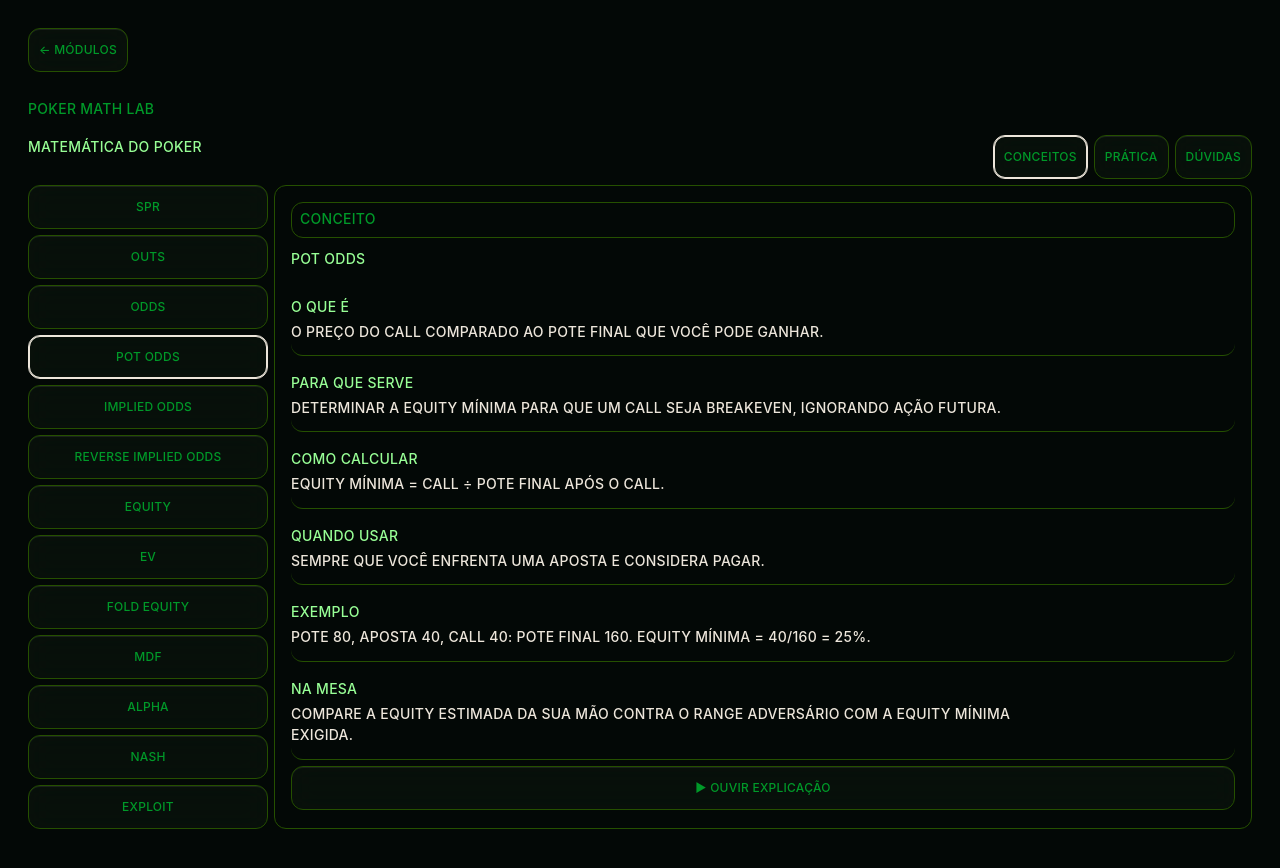
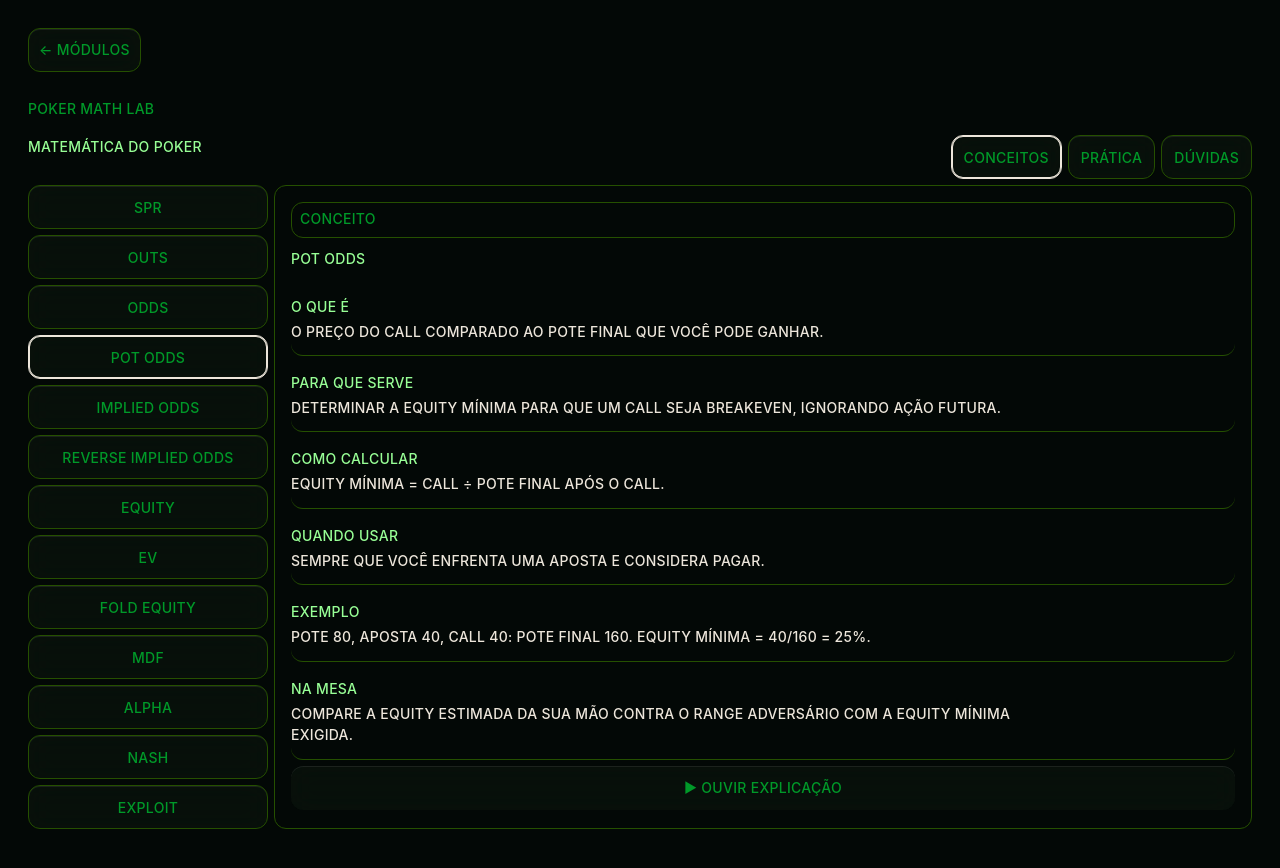
Before and after one commit to SkyareCom/gemeo.stackup.holdem-heroes, a Next.js app: page /poker-math-lab in a window 1280 px wide. Shown: the top 868 px of the page. Built offline with nearby package versions, Linux system fonts and the light colour scheme; a web font is replaced by a local one.

Commit message:
fix: make button standard composable and explicit disabled states

```diff
--- a/app/button-standard.css
+++ b/app/button-standard.css
@@ -1,40 +1,46 @@
 /* PADRÃO ÚNICO DOS BOTÕES DO APP
  * ALTURA VISUAL PADRÃO: 44PX.
- * EXCEÇÕES: CARDS DE SPOTS, QUE MANTÊM ALTURA PRÓPRIA.
+ * EXCEÇÕES: CARDS DE SPOTS, CARTAS E CONTROLES ESPECIALIZADOS.
+ *
+ * REGRA: O PADRÃO GLOBAL É A BASE. COMPONENTES ESPECÍFICOS PODEM
+ * SOBRESCREVER A APARÊNCIA SEM PRECISAR LUTAR CONTRA !IMPORTANT.
  */
 
 html body button,
 html body a.module-back {
-  display:inline-flex!important;
-  align-items:center!important;
-  justify-content:center!important;
-  min-width:0!important;
-  height:44px!important;
-  min-height:44px!important;
-  max-height:44px!important;
-  margin:0!important;
-  padding:0 10px!important;
-  box-sizing:border-box!important;
-  overflow:hidden!important;
-  border:1px solid #255000!important;
-  border-radius:12px!important;
-  background:rgba(0,100,20,.07)!important;
-  background-image:none!important;
-  color:#009929!important;
-  -webkit-text-fill-color:#009929!important;
-  font-size:12px!important;
-  font-weight:400!important;
-  line-height:1!important;
-  text-align:center!important;
-  text-decoration:none!important;
-  white-space:nowrap!important;
-  box-shadow:none!important;
-  transform:none!important;
-  text-transform:uppercase!important;
+  display:inline-flex;
+  align-items:center;
+  justify-content:center;
+  min-width:0;
+  height:44px;
+  min-height:44px;
+  max-height:44px;
+  margin:0;
+  padding:0 10px;
+  box-sizing:border-box;
+  overflow:hidden;
+  border:1px solid #255000;
+  border-radius:12px;
+  background:rgba(0,100,20,.07);
+  background-image:none;
+  color:#009929;
+  -webkit-text-fill-color:#009929;
+  font-size:12px;
+  font-weight:400;
+  line-height:1;
+  text-align:center;
+  text-decoration:none;
+  white-space:nowrap;
+  box-shadow:none;
+  transform:none;
+  text-transform:uppercase;
+  cursor:pointer;
+  touch-action:manipulation;
 }
-html body button > *,html body a.module-back > *{min-width:0!important;max-width:100%!important;margin:0!important;padding:0!important;color:inherit!important;-webkit-text-fill-color:inherit!important;font-size:12px!important;font-weight:400!important;line-height:1!important;text-align:center!important;white-space:nowrap!important;overflow:hidden!important;text-overflow:ellipsis!important}
-html body button:hover,html body button:focus-visible,html body button:active,html body a.module-back:hover,html body a.module-back:focus-visible,html body a.module-back:active{border-color:#ede6db!important;box-shadow:inset 0 0 0 1px #ede6db!important;background:rgba(0,100,20,.07)!important;color:#009929!important;-webkit-text-fill-color:#009929!important;transform:none!important}
-html body button:disabled{opacity:.42!important;cursor:not-allowed!important;border-color:#255000!important;box-shadow:none!important}
+html body button > *,html body a.module-back > *{min-width:0;max-width:100%;margin:0;padding:0;color:inherit;-webkit-text-fill-color:inherit;font-size:inherit;font-weight:inherit;line-height:inherit;text-align:center;white-space:nowrap;overflow:hidden;text-overflow:ellipsis}
+html body button:hover,html body button:focus-visible,html body button:active,html body a.module-back:hover,html body a.module-back:focus-visible,html body a.module-back:active{border-color:#ede6db;box-shadow:inset 0 0 0 1px #ede6db;background:rgba(0,100,20,.07);color:#009929;-webkit-text-fill-color:#009929;transform:none}
+html body button:disabled,
+html body button[aria-disabled="true"]{opacity:.42!important;cursor:not-allowed!important;box-shadow:none!important;pointer-events:none!important}
 
 /* TODOS OS GRUPOS SECUNDÁRIOS SÃO DUAS COLUNAS REAIS. */
 html body .module-navigation,
```
